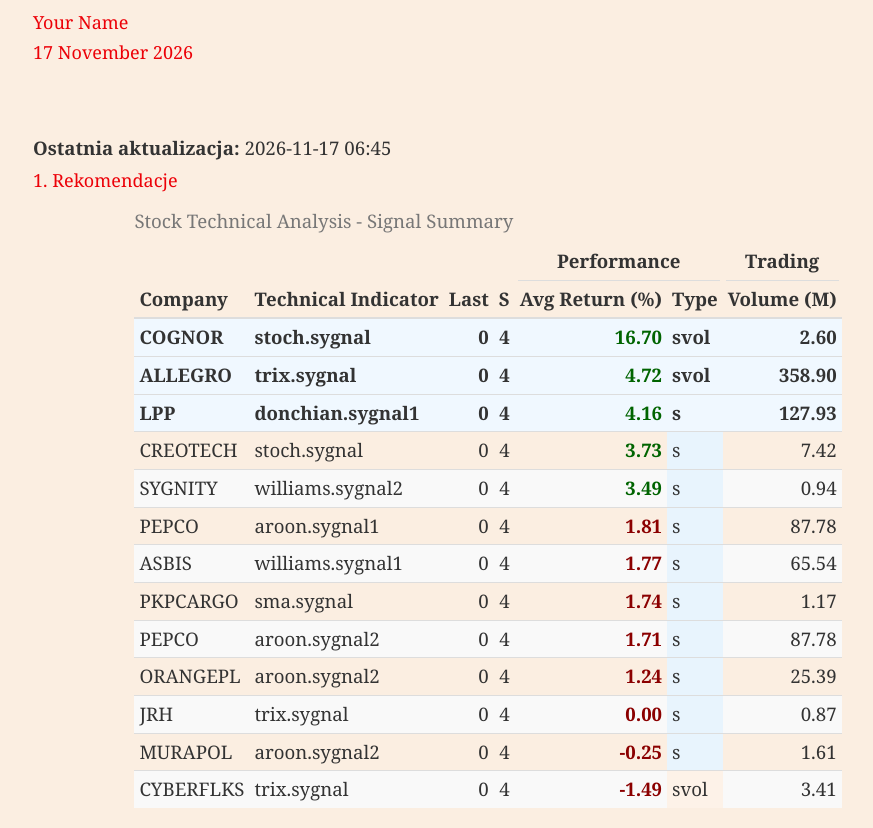
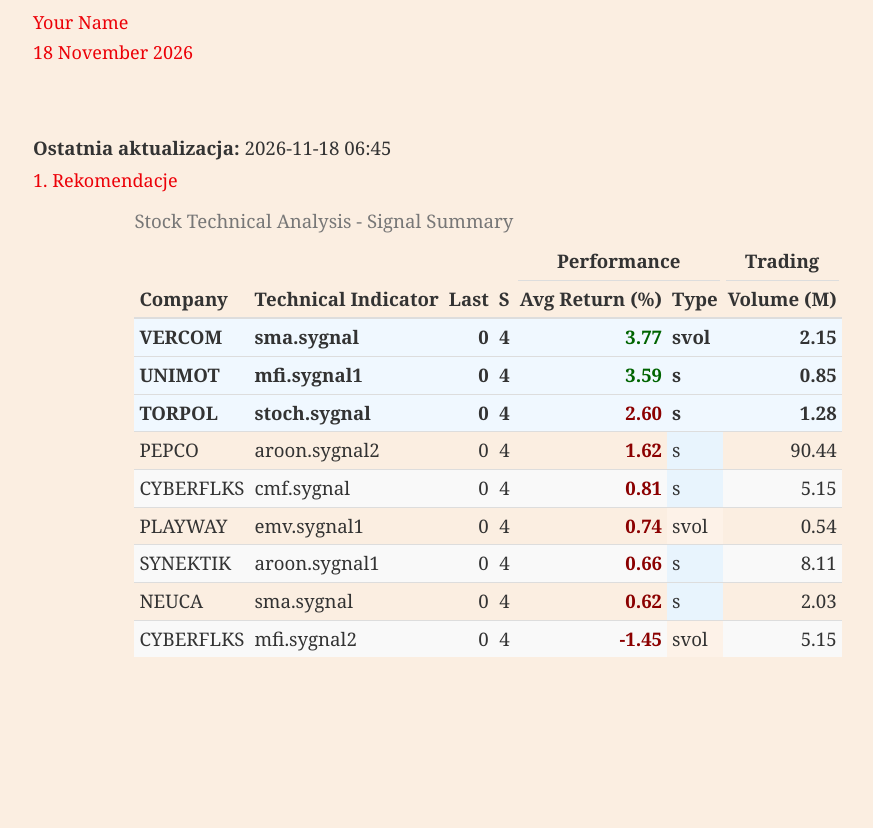
Before and after one commit to ignacymorawski/kipling, a plain HTML site: page index.html in a window 1280 px wide. Shown: the part 68-896 px from the top of the page, without its empty margins (152-1025 px from the left). After the commit the page ends 800 px from the top, so only its background shows below. Drawn offline with nearby package versions, Linux system fonts and the light colour scheme; some packages are replaced by stand-ins of ours.

Commit message:
Auto-update site: 2026-11-18 06:45:06

```diff
--- a/index.html
+++ b/index.html
@@ -11,7 +11,7 @@
 
 <meta name="author" content="Your Name" />
 
-<meta name="date" content="2026-11-17" />
+<meta name="date" content="2026-11-18" />
 
 <title>Analysis of Recommended Stocks</title>
 
@@ -576,7 +576,7 @@ display: none;
 
 <h1 class="title toc-ignore">Analysis of Recommended Stocks</h1>
 <h4 class="author">Your Name</h4>
-<h4 class="date">17 November 2026</h4>
+<h4 class="date">18 November 2026</h4>
 
 </div>
 
@@ -607,7 +607,7 @@ background-color: #FBEEE1;
 }
 </style>
 <p><br /><br /></p>
-<p><strong>Ostatnia aktualizacja:</strong> 2026-11-17 06:45</p>
+<p><strong>Ostatnia aktualizacja:</strong> 2026-11-18 06:45</p>
 <div id="rekomendacje" class="section level4">
 <h4>1. Rekomendacje</h4>
 <table class="table table-striped table-hover table-condensed table-responsive" style="width: auto !important; margin-left: auto; margin-right: auto;">
@@ -656,7 +656,53 @@ Volume (M)
 <tbody>
 <tr>
 <td style="text-align:left;font-weight: bold;background-color: rgba(240, 248, 255, 255) !important;">
-COGNOR
+VERCOM
+</td>
+<td style="text-align:left;font-weight: bold;background-color: rgba(240, 248, 255, 255) !important;">
+sma.sygnal
+</td>
+<td style="text-align:right;font-weight: bold;background-color: rgba(240, 248, 255, 255) !important;">
+0
+</td>
+<td style="text-align:right;font-weight: bold;background-color: rgba(240, 248, 255, 255) !important;">
+4
+</td>
+<td style="text-align:right;font-weight: bold;color: darkgreen !important;font-weight: bold;background-color: rgba(240, 248, 255, 255) !important;">
+3.77
+</td>
+<td style="text-align:left;background-color: rgba(253, 242, 232, 255) !important;font-weight: bold;background-color: rgba(240, 248, 255, 255) !important;">
+svol
+</td>
+<td style="text-align:right;font-weight: bold;background-color: rgba(240, 248, 255, 255) !important;">
+2.15
+</td>
+</tr>
+<tr>
+<td style="text-align:left;font-weight: bold;background-color: rgba(240, 248, 255, 255) !important;">
+UNIMOT
+</td>
+<td style="text-align:left;font-weight: bold;background-color: rgba(240, 248, 255, 255) !important;">
+mfi.sygnal1
+</td>
+<td style="text-align:right;font-weight: bold;background-color: rgba(240, 248, 255, 255) !important;">
+0
+</td>
+<td style="text-align:right;font-weight: bold;background-color: rgba(240, 248, 255, 255) !important;">
+4
+</td>
+<td style="text-align:right;font-weight: bold;color: darkgreen !important;font-weight: bold;background-color: rgba(240, 248, 255, 255) !important;">
+3.59
+</td>
+<td style="text-align:left;background-color: rgba(232, 244, 253, 255) !important;font-weight: bold;background-color: rgba(240, 248, 255, 255) !important;">
+s
+</td>
+<td style="text-align:right;font-weight: bold;background-color: rgba(240, 248, 255, 255) !important;">
+0.85
+</td>
+</tr>
+<tr>
+<td style="text-align:left;font-weight: bold;background-color: rgba(240, 248, 255, 255) !important;">
+TORPOL
 </td>
 <td style="text-align:left;font-weight: bold;background-color: rgba(240, 248, 255, 255) !important;">
 stoch.sygnal
@@ -667,175 +713,14 @@ stoch.sygnal
 <td style="text-align:right;font-weight: bold;background-color: rgba(240, 248, 255, 255) !important;">
 4
 </td>
-<td style="text-align:right;font-weight: bold;color: darkgreen !important;font-weight: bold;background-color: rgba(240, 248, 255, 255) !important;">
-16.70
-</td>
-<td style="text-align:left;background-color: rgba(253, 242, 232, 255) !important;font-weight: bold;background-color: rgba(240, 248, 255, 255) !important;">
-svol
-</td>
-<td style="text-align:right;font-weight: bold;background-color: rgba(240, 248, 255, 255) !important;">
+<td style="text-align:right;font-weight: bold;color: darkred !important;font-weight: bold;background-color: rgba(240, 248, 255, 255) !important;">
 2.60
-</td>
-</tr>
-<tr>
-<td style="text-align:left;font-weight: bold;background-color: rgba(240, 248, 255, 255) !important;">
-ALLEGRO
-</td>
-<td style="text-align:left;font-weight: bold;background-color: rgba(240, 248, 255, 255) !important;">
-trix.sygnal
-</td>
-<td style="text-align:right;font-weight: bold;background-color: rgba(240, 248, 255, 255) !important;">
-0
-</td>
-<td style="text-align:right;font-weight: bold;background-color: rgba(240, 248, 255, 255) !important;">
-4
-</td>
-<td style="text-align:right;font-weight: bold;color: darkgreen !important;font-weight: bold;background-color: rgba(240, 248, 255, 255) !important;">
-4.72
-</td>
-<td style="text-align:left;background-color: rgba(253, 242, 232, 255) !important;font-weight: bold;background-color: rgba(240, 248, 255, 255) !important;">
-svol
-</td>
-<td style="text-align:right;font-weight: bold;background-color: rgba(240, 248, 255, 255) !important;">
-358.90
-</td>
-</tr>
-<tr>
-<td style="text-align:left;font-weight: bold;background-color: rgba(240, 248, 255, 255) !important;">
-LPP
-</td>
-<td style="text-align:left;font-weight: bold;background-color: rgba(240, 248, 255, 255) !important;">
-donchian.sygnal1
-</td>
-<td style="text-align:right;font-weight: bold;background-color: rgba(240, 248, 255, 255) !important;">
-0
-</td>
-<td style="text-align:right;font-weight: bold;background-color: rgba(240, 248, 255, 255) !important;">
-4
-</td>
-<td style="text-align:right;font-weight: bold;color: darkgreen !important;font-weight: bold;background-color: rgba(240, 248, 255, 255) !important;">
-4.16
 </td>
 <td style="text-align:left;background-color: rgba(232, 244, 253, 255) !important;font-weight: bold;background-color: rgba(240, 248, 255, 255) !important;">
 s
 </td>
 <td style="text-align:right;font-weight: bold;background-color: rgba(240, 248, 255, 255) !important;">
-127.93
-</td>
-</tr>
-<tr>
-<td style="text-align:left;">
-CREOTECH
-</td>
-<td style="text-align:left;">
-stoch.sygnal
-</td>
-<td style="text-align:right;">
-0
-</td>
-<td style="text-align:right;">
-4
-</td>
-<td style="text-align:right;font-weight: bold;color: darkgreen !important;">
-3.73
-</td>
-<td style="text-align:left;background-color: rgba(232, 244, 253, 255) !important;">
-s
-</td>
-<td style="text-align:right;">
-7.42
-</td>
-</tr>
-<tr>
-<td style="text-align:left;">
-SYGNITY
-</td>
-<td style="text-align:left;">
-williams.sygnal2
-</td>
-<td style="text-align:right;">
-0
-</td>
-<td style="text-align:right;">
-4
-</td>
-<td style="text-align:right;font-weight: bold;color: darkgreen !important;">
-3.49
-</td>
-<td style="text-align:left;background-color: rgba(232, 244, 253, 255) !important;">
-s
-</td>
-<td style="text-align:right;">
-0.94
-</td>
-</tr>
-<tr>
-<td style="text-align:left;">
-PEPCO
-</td>
-<td style="text-align:left;">
-aroon.sygnal1
-</td>
-<td style="text-align:right;">
-0
-</td>
-<td style="text-align:right;">
-4
-</td>
-<td style="text-align:right;font-weight: bold;color: darkred !important;">
-1.81
-</td>
-<td style="text-align:left;background-color: rgba(232, 244, 253, 255) !important;">
-s
-</td>
-<td style="text-align:right;">
-87.78
-</td>
-</tr>
-<tr>
-<td style="text-align:left;">
-ASBIS
-</td>
-<td style="text-align:left;">
-williams.sygnal1
-</td>
-<td style="text-align:right;">
-0
-</td>
-<td style="text-align:right;">
-4
-</td>
-<td style="text-align:right;font-weight: bold;color: darkred !important;">
-1.77
-</td>
-<td style="text-align:left;background-color: rgba(232, 244, 253, 255) !important;">
-s
-</td>
-<td style="text-align:right;">
-65.54
-</td>
-</tr>
-<tr>
-<td style="text-align:left;">
-PKPCARGO
-</td>
-<td style="text-align:left;">
-sma.sygnal
-</td>
-<td style="text-align:right;">
-0
-</td>
-<td style="text-align:right;">
-4
-</td>
-<td style="text-align:right;font-weight: bold;color: darkred !important;">
-1.74
-</td>
-<td style="text-align:left;background-color: rgba(232, 244, 253, 255) !important;">
-s
-</td>
-<td style="text-align:right;">
-1.17
+1.28
 </td>
 </tr>
 <tr>
@@ -852,21 +737,21 @@ aroon.sygnal2
 4
 </td>
 <td style="text-align:right;font-weight: bold;color: darkred !important;">
-1.71
+1.62
 </td>
 <td style="text-align:left;background-color: rgba(232, 244, 253, 255) !important;">
 s
 </td>
 <td style="text-align:right;">
-87.78
+90.44
 </td>
 </tr>
 <tr>
 <td style="text-align:left;">
-ORANGEPL
+CYBERFLKS
 </td>
 <td style="text-align:left;">
-aroon.sygnal2
+cmf.sygnal
 </td>
 <td style="text-align:right;">
 0
@@ -875,21 +760,21 @@ aroon.sygnal2
 4
 </td>
 <td style="text-align:right;font-weight: bold;color: darkred !important;">
-1.24
+0.81
 </td>
 <td style="text-align:left;background-color: rgba(232, 244, 253, 255) !important;">
 s
 </td>
 <td style="text-align:right;">
-25.39
+5.15
 </td>
 </tr>
 <tr>
 <td style="text-align:left;">
-JRH
+PLAYWAY
 </td>
 <td style="text-align:left;">
-trix.sygnal
+emv.sygnal1
 </td>
 <td style="text-align:right;">
 0
@@ -898,21 +783,21 @@ trix.sygnal
 4
 </td>
 <td style="text-align:right;font-weight: bold;color: darkred !important;">
-0.00
+0.74
 </td>
-<td style="text-align:left;background-color: rgba(232, 244, 253, 255) !important;">
-s
+<td style="text-align:left;background-color: rgba(253, 242, 232, 255) !important;">
+svol
 </td>
 <td style="text-align:right;">
-0.87
+0.54
 </td>
 </tr>
 <tr>
 <td style="text-align:left;">
-MURAPOL
+SYNEKTIK
 </td>
 <td style="text-align:left;">
-aroon.sygnal2
+aroon.sygnal1
 </td>
 <td style="text-align:right;">
 0
@@ -921,21 +806,21 @@ aroon.sygnal2
 4
 </td>
 <td style="text-align:right;font-weight: bold;color: darkred !important;">
--0.25
+0.66
 </td>
 <td style="text-align:left;background-color: rgba(232, 244, 253, 255) !important;">
 s
 </td>
 <td style="text-align:right;">
-1.61
+8.11
 </td>
 </tr>
 <tr>
 <td style="text-align:left;">
-CYBERFLKS
+NEUCA
 </td>
 <td style="text-align:left;">
-trix.sygnal
+sma.sygnal
 </td>
 <td style="text-align:right;">
 0
@@ -944,13 +829,36 @@ trix.sygnal
 4
 </td>
 <td style="text-align:right;font-weight: bold;color: darkred !important;">
--1.49
+0.62
+</td>
+<td style="text-align:left;background-color: rgba(232, 244, 253, 255) !important;">
+s
+</td>
+<td style="text-align:right;">
+2.03
+</td>
+</tr>
+<tr>
+<td style="text-align:left;">
+CYBERFLKS
+</td>
+<td style="text-align:left;">
+mfi.sygnal2
+</td>
+<td style="text-align:right;">
+0
+</td>
+<td style="text-align:right;">
+4
+</td>
+<td style="text-align:right;font-weight: bold;color: darkred !important;">
+-1.45
 </td>
 <td style="text-align:left;background-color: rgba(253, 242, 232, 255) !important;">
 svol
 </td>
 <td style="text-align:right;">
-3.41
+5.15
 </td>
 </tr>
 </tbody>
```
